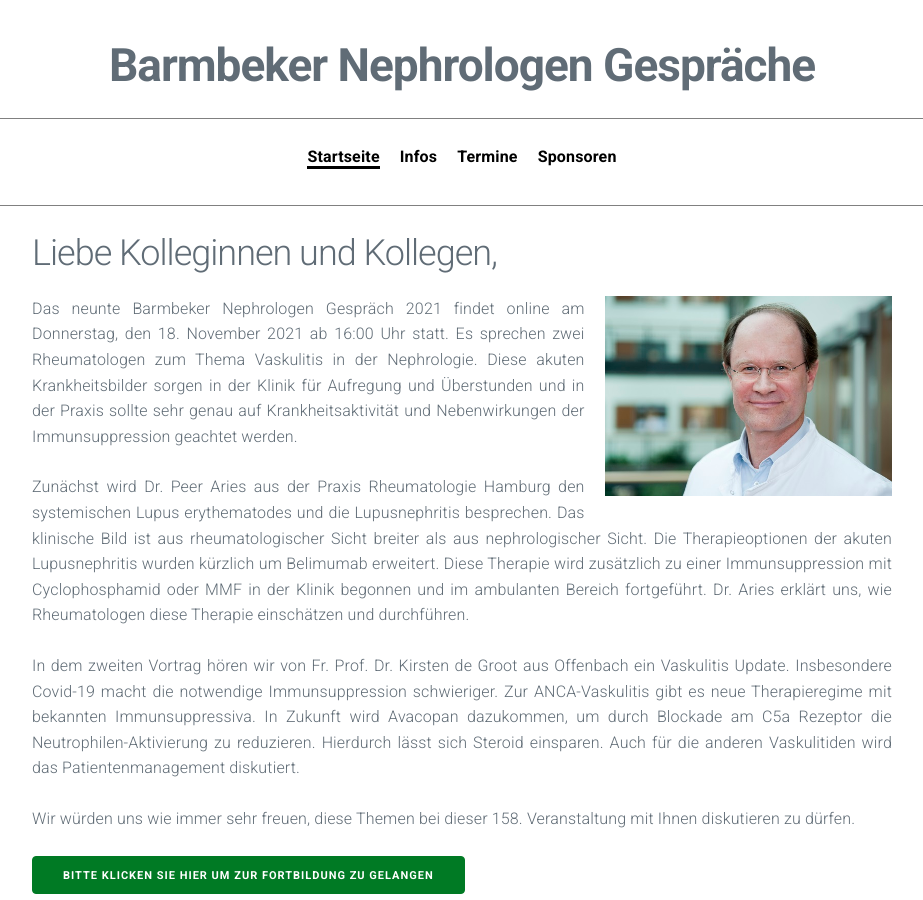
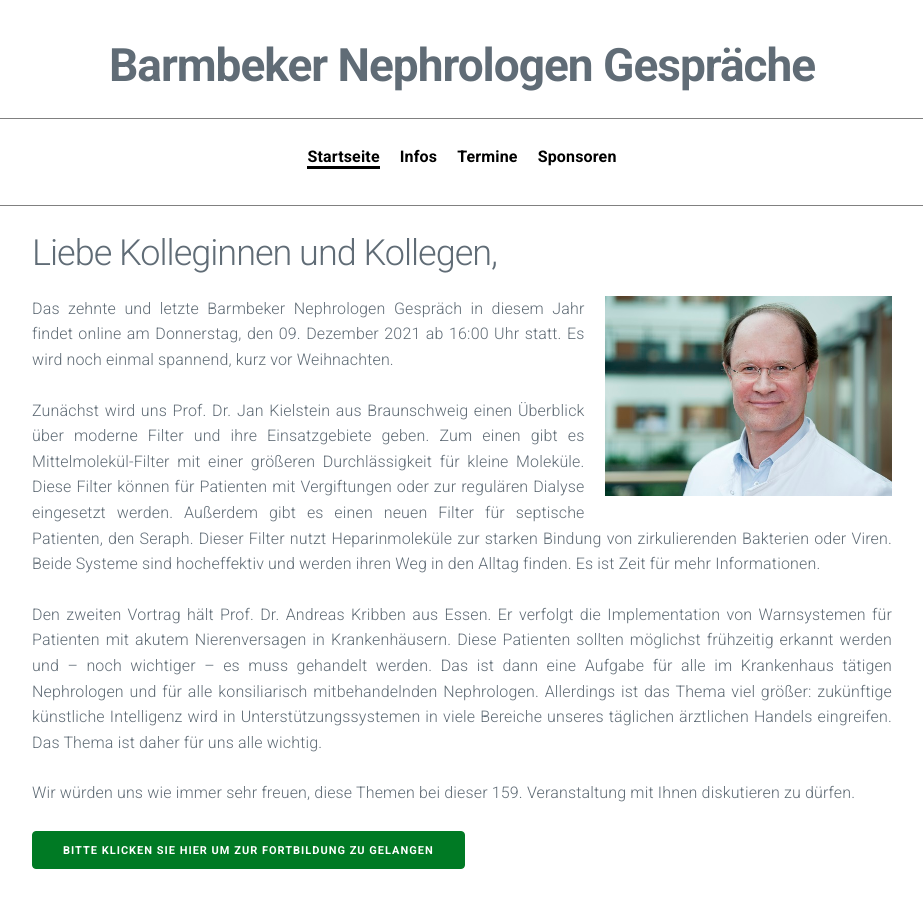
Before and after one commit to manuelpaul86/manuelpaul86.github.io, a Jekyll site: the page built from index.md, in a window 1280 px wide and 900 px high. Shown: the whole window, without its empty margins (178-1101 px from the left). Built offline with Jekyll 4.4.1, drawn with Linux system fonts in a browser that asks for light colours.

Commit message:
Update index.md

```diff
--- a/index.md
+++ b/index.md
@@ -4,13 +4,13 @@ title: Barmbeker Nephrologen Gespräche
 ---
 ## Liebe Kolleginnen und Kollegen,
 
-<img src="/assets/images/CA_Meyer.jpg" height="200rem" style="float:right; margin-left:20px; margin-bottom:20px;">Das neunte Barmbeker Nephrologen Gespräch 2021 findet online am Donnerstag, den 18. November 2021 ab 16:00 Uhr statt. Es sprechen zwei Rheumatologen zum Thema Vaskulitis in der Nephrologie. Diese akuten Krankheitsbilder sorgen in der Klinik für Aufregung und Überstunden und in der Praxis sollte sehr genau auf Krankheitsaktivität und Nebenwirkungen der Immunsuppression geachtet werden.
+<img src="/assets/images/CA_Meyer.jpg" height="200rem" style="float:right; margin-left:20px; margin-bottom:20px;">Das zehnte und letzte Barmbeker Nephrologen Gespräch in diesem Jahr findet online am Donnerstag, den 09. Dezember 2021 ab 16:00 Uhr statt. Es wird noch einmal spannend, kurz vor Weihnachten.
 
-Zunächst wird Dr. Peer Aries aus der Praxis Rheumatologie Hamburg den systemischen Lupus erythematodes und die Lupusnephritis besprechen. Das klinische Bild ist aus rheumatologischer Sicht breiter als aus nephrologischer Sicht. Die Therapieoptionen der akuten Lupusnephritis wurden kürzlich um Belimumab erweitert. Diese Therapie wird zusätzlich zu einer Immunsuppression mit Cyclophosphamid oder MMF in der Klinik begonnen und im ambulanten Bereich fortgeführt. Dr. Aries erklärt uns, wie Rheumatologen diese Therapie einschätzen und durchführen.
+Zunächst wird uns Prof. Dr. Jan Kielstein aus Braunschweig einen Überblick über moderne Filter und ihre Einsatzgebiete geben. Zum einen gibt es Mittelmolekül-Filter mit einer größeren Durchlässigkeit für kleine Moleküle. Diese Filter können für Patienten mit Vergiftungen oder zur regulären Dialyse eingesetzt werden. Außerdem gibt es einen neuen Filter für septische Patienten, den Seraph. Dieser Filter nutzt Heparinmoleküle zur starken Bindung von zirkulierenden Bakterien oder Viren. Beide Systeme sind hocheffektiv und werden ihren Weg in den Alltag finden. Es ist Zeit für mehr Informationen.
 
-In dem zweiten Vortrag hören wir von Fr. Prof. Dr. Kirsten de Groot aus Offenbach ein Vaskulitis Update. Insbesondere Covid-19 macht die notwendige Immunsuppression schwieriger. Zur ANCA-Vaskulitis gibt es neue Therapieregime mit bekannten Immunsuppressiva. In Zukunft wird Avacopan dazukommen, um durch Blockade am C5a Rezeptor die Neutrophilen-Aktivierung zu reduzieren. Hierdurch lässt sich Steroid einsparen. Auch für die anderen Vaskulitiden wird das Patientenmanagement diskutiert.
+Den zweiten Vortrag hält Prof. Dr. Andreas Kribben aus Essen. Er verfolgt die Implementation von Warnsystemen für Patienten mit akutem Nierenversagen in Krankenhäusern. Diese Patienten sollten möglichst frühzeitig erkannt werden und – noch wichtiger – es muss gehandelt werden. Das ist dann eine Aufgabe für alle im Krankenhaus tätigen Nephrologen und für alle konsiliarisch mitbehandelnden Nephrologen. Allerdings ist das Thema viel größer: zukünftige künstliche Intelligenz wird in Unterstützungssystemen in viele Bereiche unseres täglichen ärztlichen Handels eingreifen. Das Thema ist daher für uns alle wichtig.
 
-Wir würden uns wie immer sehr freuen, diese Themen bei dieser 158. Veranstaltung mit Ihnen diskutieren zu dürfen.
+Wir würden uns wie immer sehr freuen, diese Themen bei dieser 159. Veranstaltung mit Ihnen diskutieren zu dürfen.
 
 <a class="button" href="https://teams.microsoft.com/l/meetup-join/19%3ameeting_MTFhZjE5YmYtZjgwYS00YWRkLWIwMjItNDJjMTU5OTIwMjc5%40thread.v2/0?context=%7b%22Tid%22%3a%22e6160a47-a12e-4ab1-be56-bddd09456693%22%2c%22Oid%22%3a%2254de3200-43af-4cbb-8fde-9d0457be7bcb%22%7d" target="_blank">Bitte klicken Sie hier um zur Fortbildung zu gelangen</a>
 
```
